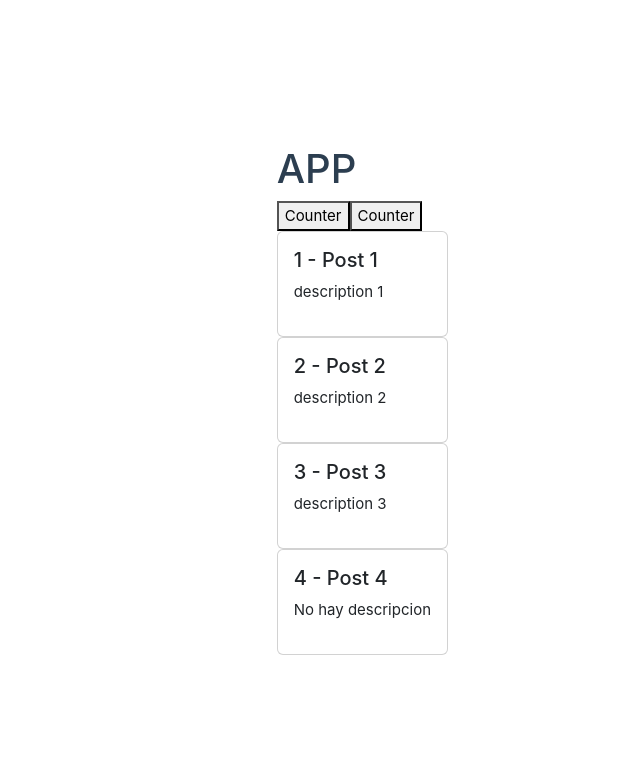
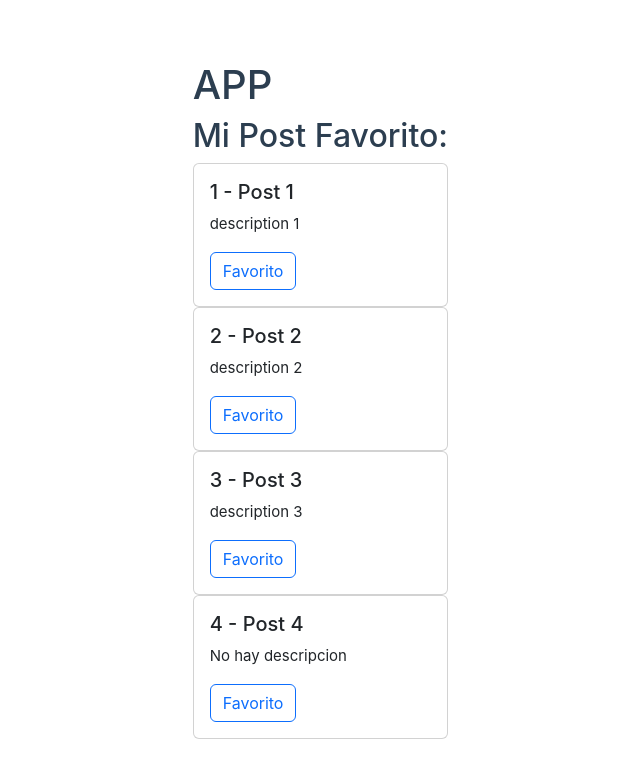
Before and after one commit to UP220142/Proyecto-Vue-Capacitacion, a Vue app: page / in a window 1280 px wide. Shown: the top 778 px of the page, without its empty margins (180-820 px from the left). Built offline with nearby package versions, Linux system fonts and the light colour scheme; the HTML template or start-up script is replaced by a standard one.

Commit message:
feat :sparkles: Boton con 'emit:' para favoritos

```diff
--- a/src/App.vue
+++ b/src/App.vue
@@ -9,14 +9,19 @@ const posts = ref([
   { id: 3, title: 'Post 3', body: 'description 3' },
   { id: 4, title: 'Post 4' },
 ]);
+
+const favorito = ref("");
+
+const cambiarFavorito = (title) => {
+  favorito.value = title;
+};
 </script>
 
 <template>
   <div class="container">
     <h1>APP</h1>
-    <ButtonCounter />
-    <button-counter></button-counter>
-
-    <BlogPost v-for="post in posts" :key="post.id" :title="post.title" :id="post.id" :body="post.body" />
+    <h2>Mi Post Favorito: {{ favorito }}</h2>
+    <BlogPost v-for="post in posts" :key="post.id" :title="post.title" :id="post.id" :body="post.body"
+      @cambiarFavorito="cambiarFavorito" />
   </div>
 </template>
--- a/src/components/BlogPost.vue
+++ b/src/components/BlogPost.vue
@@ -14,6 +14,8 @@ defineProps({
     <div class="card-body">
       <h5 class="card-title">{{ id }} - {{ title }}</h5>
       <p>{{ body }}</p>
+      <button @click="$emit('cambiarFavorito', title)" class="btn btn-outline-primary">
+        Favorito</button>
     </div>
   </div>
 </template>
```
